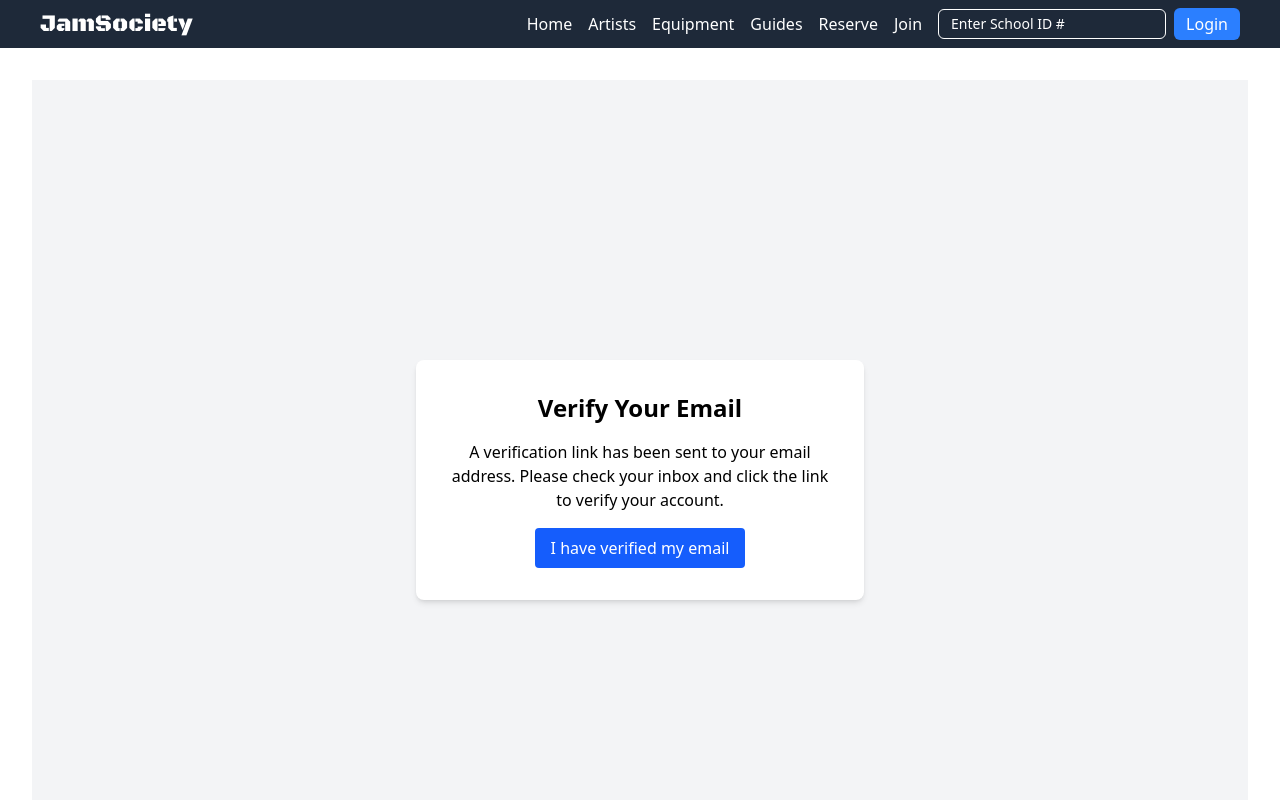
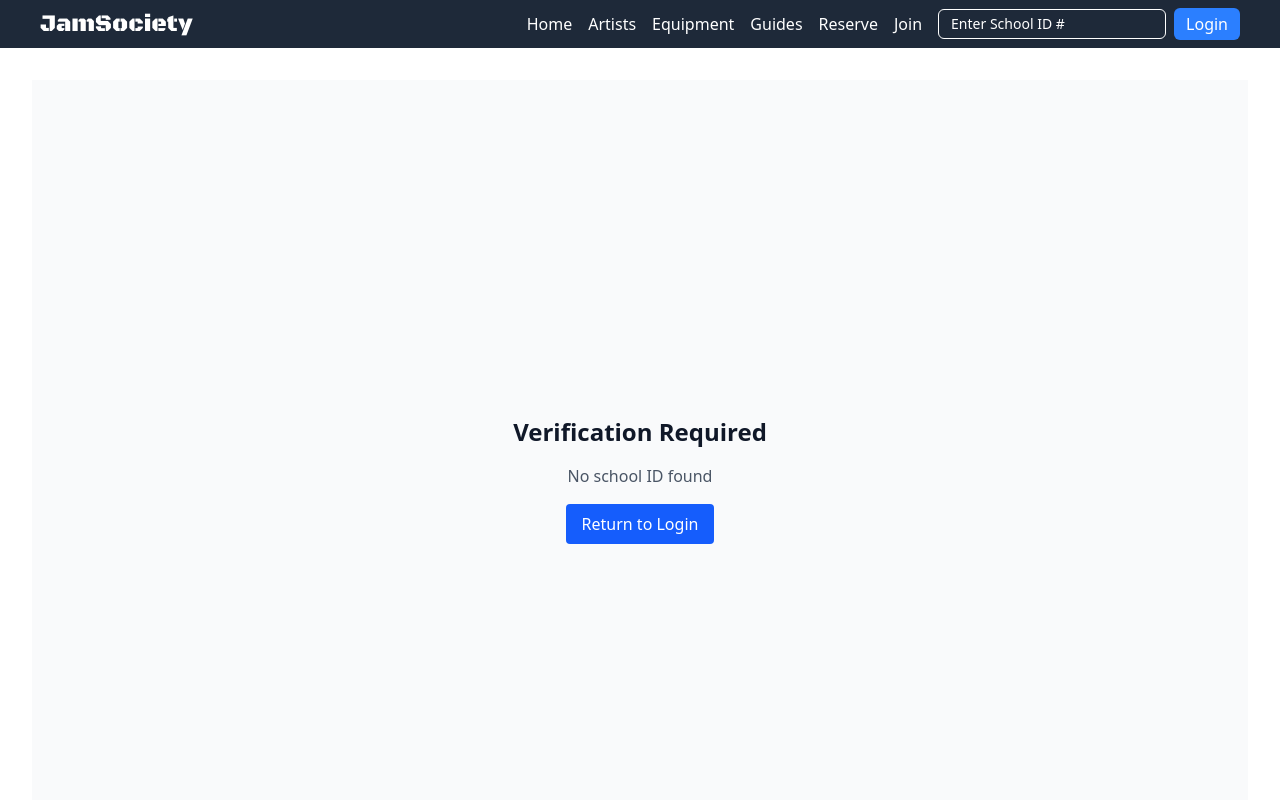
Before and after one commit to maxconine/JamSocietyWebsite, a React (Vite) app: page /verify-email in a window 1280 px wide. Shown: the top 800 px of the page. Built offline with nearby package versions, Linux system fonts and the light colour scheme.

Commit message:
fixing netlify build issue

```diff
--- a/src/components/LoginButton.tsx
+++ b/src/components/LoginButton.tsx
@@ -80,7 +80,6 @@ const LoginButton: React.FC = () => {
                             </button>
                         </div>
                         <RegistrationForm
-                            schoolId={schoolId}
                             onCancel={() => {
                                 setShowRegistration(false);
                                 setSchoolId('');
--- a/src/components/RegistrationForm.tsx
+++ b/src/components/RegistrationForm.tsx
@@ -83,7 +83,6 @@ const RegistrationForm: React.FC<RegistrationFormProps> = ({ onCancel }) => {
 
     return (
         <div className="max-w-md mx-auto bg-white p-8 rounded-lg shadow-md font-roboto">
-
             <form onSubmit={handleSubmit} className="space-y-4">
                 <div>
                     <label htmlFor="schoolId" className="block text-sm font-medium text-gray-700 font-medium">
--- a/src/contexts/AuthContext.tsx
+++ b/src/contexts/AuthContext.tsx
@@ -1,6 +1,5 @@
 import React, { createContext, useContext, useState, useEffect } from 'react';
 import { getFirestore, doc, getDoc, setDoc } from 'firebase/firestore';
-import { getAuth, createUserWithEmailAndPassword, sendEmailVerification, signInWithEmailAndPassword, signOut } from 'firebase/auth';
 import { getUserBySchoolId } from '../firebase/db';
 
 interface UserData {
@@ -29,7 +28,6 @@ export const AuthProvider: React.FC<{ children: React.ReactNode }> = ({ children
     const [isAuthenticated, setIsAuthenticated] = useState(false);
     const [isAdmin, setIsAdmin] = useState(false);
     const db = getFirestore();
-    const auth = getAuth();
 
     const ADMIN_IDS = ['40226906', '40225571'];
 
@@ -100,7 +98,6 @@ export const AuthProvider: React.FC<{ children: React.ReactNode }> = ({ children
         localStorage.removeItem('schoolId');
     };
 
-    // Function to set quizPassed to true after quiz completion
     const setQuizPassed = async (schoolId: string) => {
         try {
             await setDoc(doc(db, 'users', schoolId), { quizPassed: true }, { merge: true });
--- a/src/pages/Login.tsx
+++ b/src/pages/Login.tsx
@@ -30,7 +30,6 @@ const Login: React.FC = () => {
     if (showRegistration) {
         return (
             <RegistrationForm
-                schoolId={schoolId}
                 onCancel={() => setShowRegistration(false)}
             />
         );
--- a/src/pages/VerifyEmail.tsx
+++ b/src/pages/VerifyEmail.tsx
@@ -1,53 +1,72 @@
-import { useEffect, useState } from 'react';
-import { getAuth, reload } from 'firebase/auth';
+import React, { useState, useEffect } from 'react';
 import { useNavigate } from 'react-router-dom';
+import { useAuth } from '../contexts/AuthContext';
+import { getFirestore, doc, getDoc } from 'firebase/firestore';
 
-export default function VerifyEmail() {
-  const [emailVerified, setEmailVerified] = useState(false);
-  const [loading, setLoading] = useState(false);
+const VerifyEmail: React.FC = () => {
+    const [isLoading, setIsLoading] = useState(true);
     const [error, setError] = useState<string | null>(null);
     const navigate = useNavigate();
-  const auth = getAuth();
+    const db = getFirestore();
 
+    useEffect(() => {
         const checkVerification = async () => {
-    setLoading(true);
-    setError(null);
             try {
-      if (auth.currentUser) {
-        await reload(auth.currentUser);
-        if (auth.currentUser.emailVerified) {
-          setEmailVerified(true);
+                const schoolId = localStorage.getItem('schoolId');
+                if (!schoolId) {
+                    throw new Error('No school ID found');
+                }
+
+                const userDoc = await getDoc(doc(db, 'users', schoolId));
+                if (!userDoc.exists()) {
+                    throw new Error('User not found');
+                }
+
+                const userData = userDoc.data();
+                if (userData.emailVerified) {
                     navigate('/quiz');
                 } else {
-          setEmailVerified(false);
+                    setError('Please verify your email before proceeding');
                 }
-      }
-    } catch (err) {
-      setError('Failed to check verification status.');
+            } catch (error) {
+                setError(error instanceof Error ? error.message : 'An error occurred');
             } finally {
-      setLoading(false);
+                setIsLoading(false);
             }
         };
 
-  useEffect(() => {
         checkVerification();
-    // eslint-disable-next-line
-  }, []);
+    }, [navigate]);
 
+    if (isLoading) {
         return (
-    <div className="min-h-screen flex flex-col items-center justify-center bg-gray-100">
-      <div className="bg-white p-8 rounded-lg shadow-md max-w-md w-full text-center">
-        <h2 className="text-2xl font-bold mb-4">Verify Your Email</h2>
-        <p className="mb-4">A verification link has been sent to your email address. Please check your inbox and click the link to verify your account.</p>
-        <button
-          onClick={checkVerification}
-          disabled={loading}
-          className="px-4 py-2 bg-blue-600 text-white rounded hover:bg-blue-700 disabled:opacity-50"
-        >
-          {loading ? 'Checking...' : 'I have verified my email'}
-        </button>
-        {error && <p className="text-red-500 mt-2">{error}</p>}
+            <div className="min-h-screen flex items-center justify-center bg-gray-50">
+                <div className="text-center">
+                    <div className="animate-spin rounded-full h-12 w-12 border-b-2 border-gray-900 mx-auto"></div>
+                    <p className="mt-4 text-gray-600">Checking verification status...</p>
                 </div>
             </div>
         );
     }
+
+    if (error) {
+        return (
+            <div className="min-h-screen flex items-center justify-center bg-gray-50">
+                <div className="text-center">
+                    <h1 className="text-2xl font-bold text-gray-900 mb-4">Verification Required</h1>
+                    <p className="text-gray-600 mb-4">{error}</p>
+                    <button
+                        onClick={() => navigate('/login')}
+                        className="bg-blue-600 text-white px-4 py-2 rounded hover:bg-blue-700"
+                    >
+                        Return to Login
+                    </button>
+                </div>
+            </div>
+        );
+    }
+
+    return null;
+};
+
+export default VerifyEmail;
```
Lines whose indentation alone changed are shown as unchanged.
